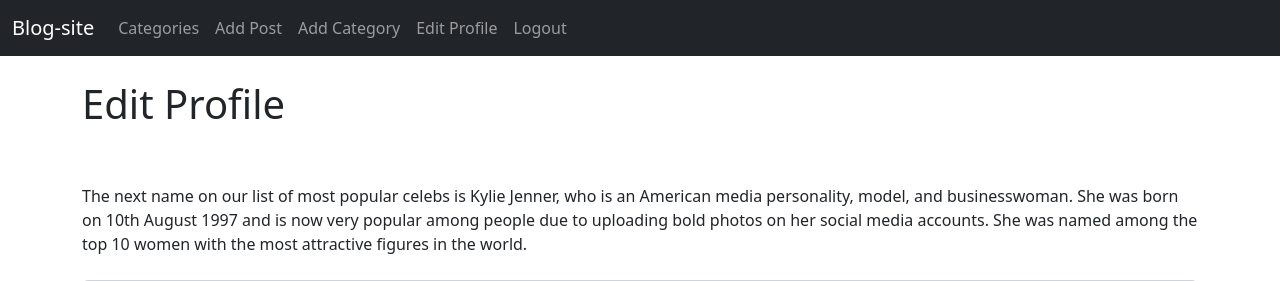
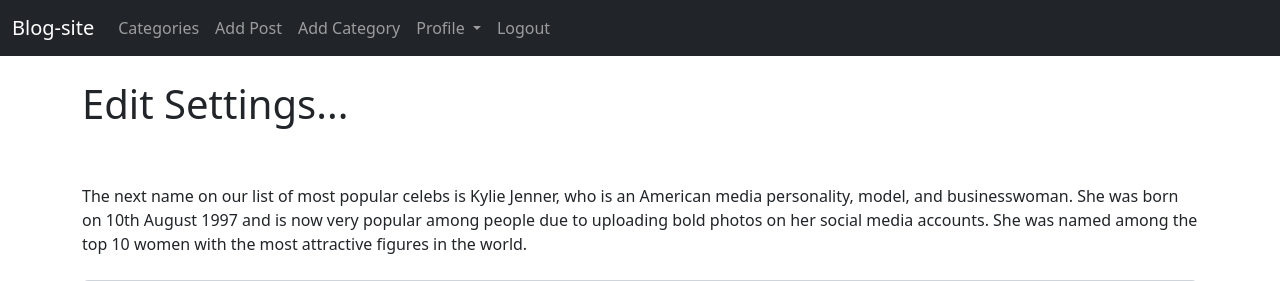
Before and after one commit to khusan9889/Blog-site, a Django app: page /users/edit_profile/ in a window 1280 px wide. Shown: the top 281 px of the page. Run offline with Django 4.2, Linux system fonts and the light colour scheme; a user stored in the database is signed in; data comes from the database, SQL or seed files in the repository; both versions use the stored data as it was after the commit; some libraries are stand-ins or nearby versions.

Commit message:
Profile changing settings done

```diff
--- a/blog/post_app/templates/base.html
+++ b/blog/post_app/templates/base.html
@@ -51,9 +51,23 @@
                   <a class="nav-link" href=" {% url 'add_category' %} ">Add Category</a>
                 </li>
 
-                <li class="nav-item">
+
+
+                <li class="nav-item dropdown">
+                  <a class="nav-link dropdown-toggle" href="#" id="navbarDropdown" role="button" data-bs-toggle="dropdown" aria-expanded="false">
+                  Profile
+                  </a>
+                  <ul class="dropdown-menu" aria-labelledby="navbarDropdown">
+                    <li><a class="dropdown-item" href="{% url 'edit_profile' %}">Edit Settings</a></li>
+                    <li><a class="dropdown-item" href="{% url 'edit_profile_page' user.profile.id %}">Edit Profile Pge</a></li>
+
+                    <li><a class="dropdown-item" href="{% url 'show_profile_page' user.profile.id %}">Show Profile Page </a></li>
+                  </ul>
+                </li>
+
+                <!-- <li class="nav-item">
                   <a class="nav-link" href=" {% url 'edit_profile' %} ">Edit Profile</a>
-                </li>
+                </li>                 -->
 
                 <li class="nav-item">
                   <a class="nav-link" href=" {% url 'logout' %} ">Logout</a>
--- a/blog/users/templates/registration/edit_profile.html
+++ b/blog/users/templates/registration/edit_profile.html
@@ -5,7 +5,7 @@
 
 {% block content%}
 
-<h1>Edit Profile</h1>
+<h1>Edit Settings... </h1>
 <br> <br>
 
 {{ user.profile.bio }}
--- a/blog/users/urls.py
+++ b/blog/users/urls.py
@@ -1,5 +1,5 @@
 from django.urls import path
-from .views import ShowProfilePageView, UserRegisterView, UserEditView, PasswordsChangeView
+from .views import ShowProfilePageView, UserRegisterView, UserEditView, PasswordsChangeView,EditProfilePageView
 from django.contrib.auth import views as auth_views
 from . import views
 
@@ -10,5 +10,6 @@ urlpatterns = [
     path('password/', PasswordsChangeView.as_view(template_name= 'registration/change-password.html')),
     path('password_success', views.password_success, name= 'password_success'),
     path('<int:pk>/profile', ShowProfilePageView.as_view(), name='show_profile_page' ),
+    path('<int:pk>/edit-profile_page', EditProfilePageView.as_view(), name='edit_profile_page' ),
 
 ]
--- a/blog/users/views.py
+++ b/blog/users/views.py
@@ -47,3 +47,11 @@ class ShowProfilePageView(DetailView):
 
         context["page_user"] = page_user
         return context
+
+
+class EditProfilePageView(generic.UpdateView):
+    model = Profile
+    template_name = 'registration/edit_profile_page.html'
+
+    fields = ['bio', 'profile_pic', 'website_url', 'instagram_url', 'telegram_url']
+    success_url = reverse_lazy('home')
```
Also changed, not shown: blog/users/templates/registration/edit_profile_page.html (added, +32 -0 lines), blog/db.sqlite3.
